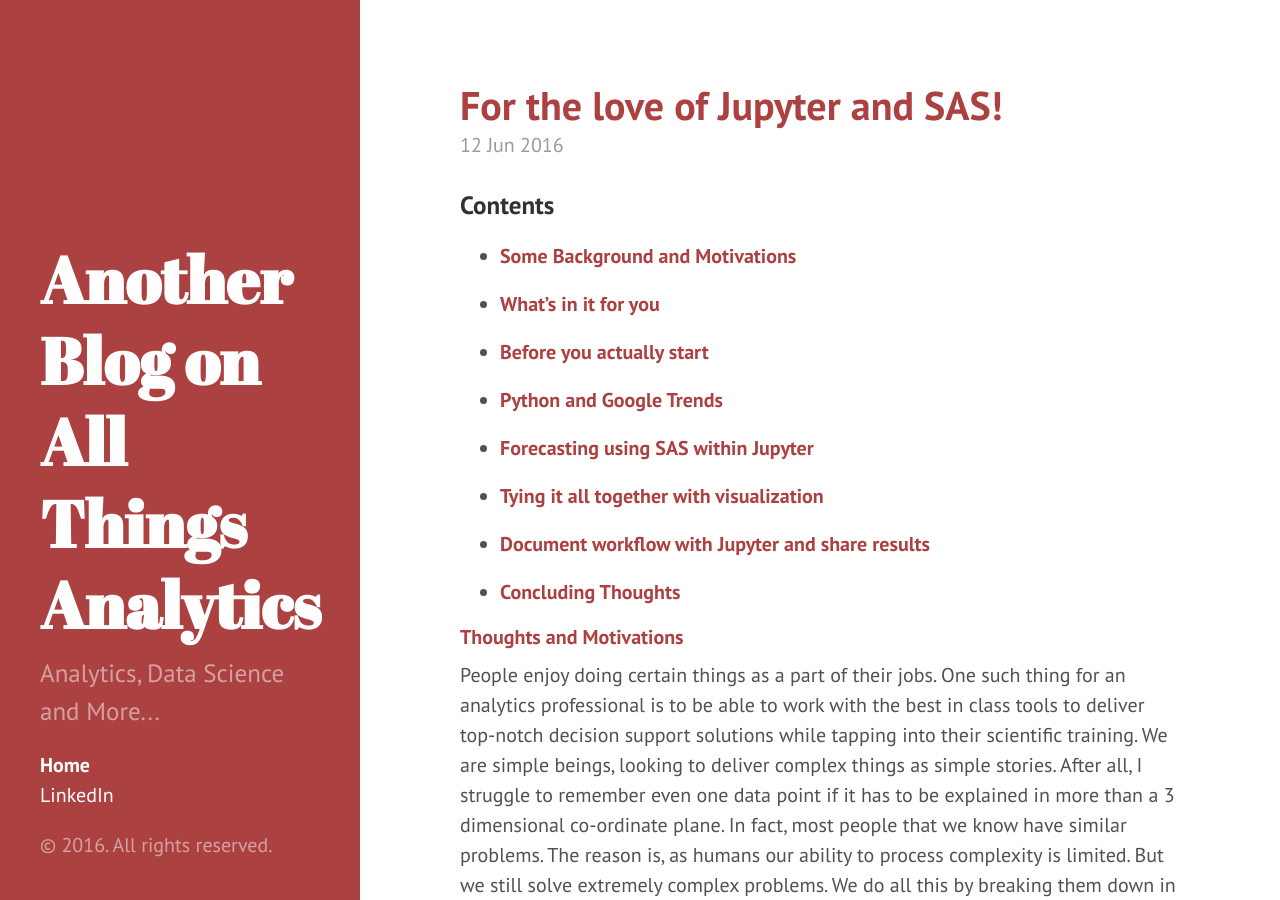
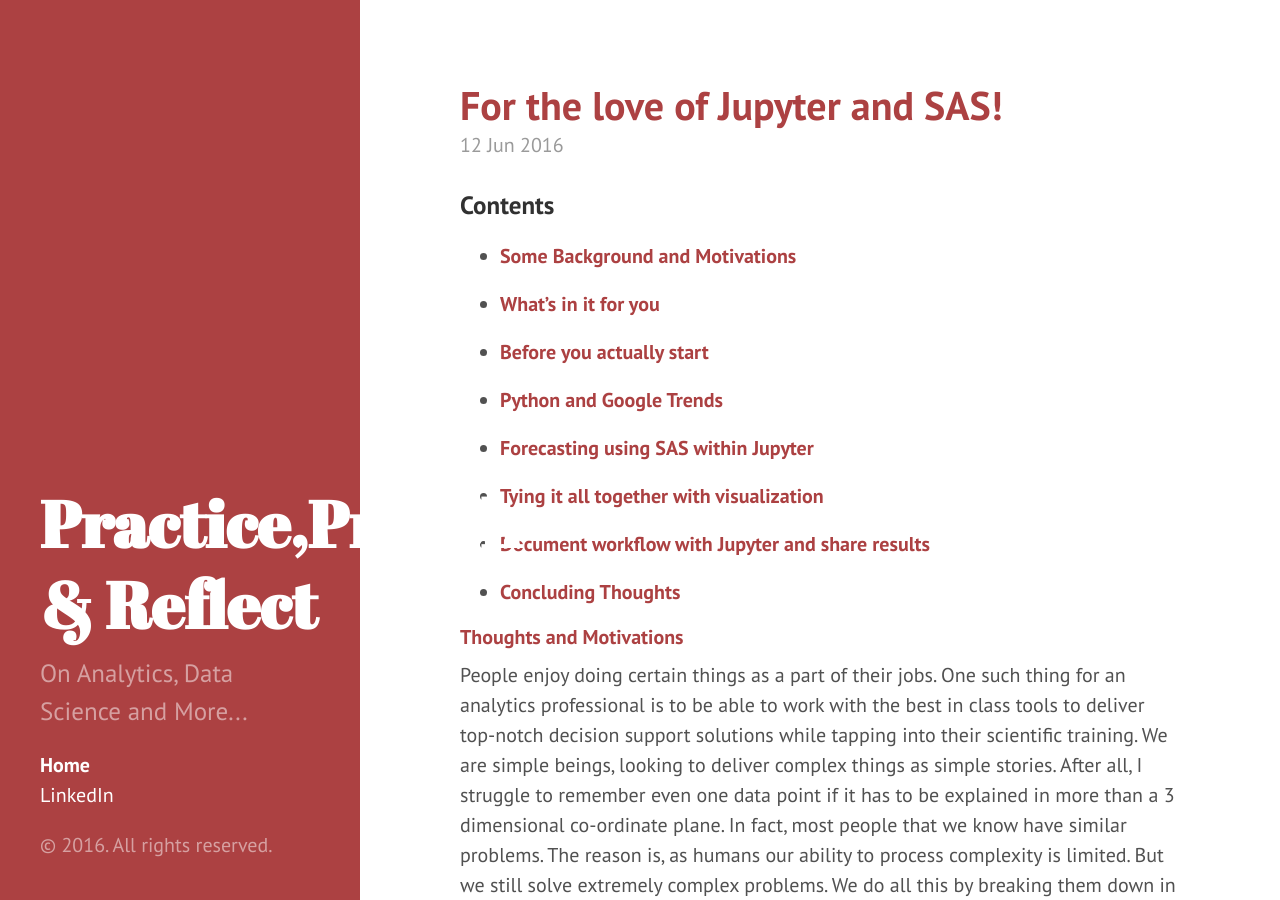
Before and after one commit to datasciencemonkey/datasciencemonkey.github.io, a Jekyll site: the page built from index.html, in a window 1280 px wide and 900 px high. Built offline with Jekyll 4.4.1, drawn with Linux system fonts in a browser that asks for light colours; the list of posts is cut into pages by our own code.

Commit message:
Update _config.yml

```diff
--- a/_config.yml
+++ b/_config.yml
@@ -2,8 +2,8 @@ excerpt_separator: ""
 pygments: true
 markdown: kramdown
 url: http://datasciencemonkey.github.io
-title: Another Blog on All Things Analytics
+title: Practice,Preach & Reflect
 tagline:
-description: Analytics, Data Science and More...
+description: On Analytics, Data Science and More...
 paginate: 5
 google_analytics: UA-79207830-1
```
